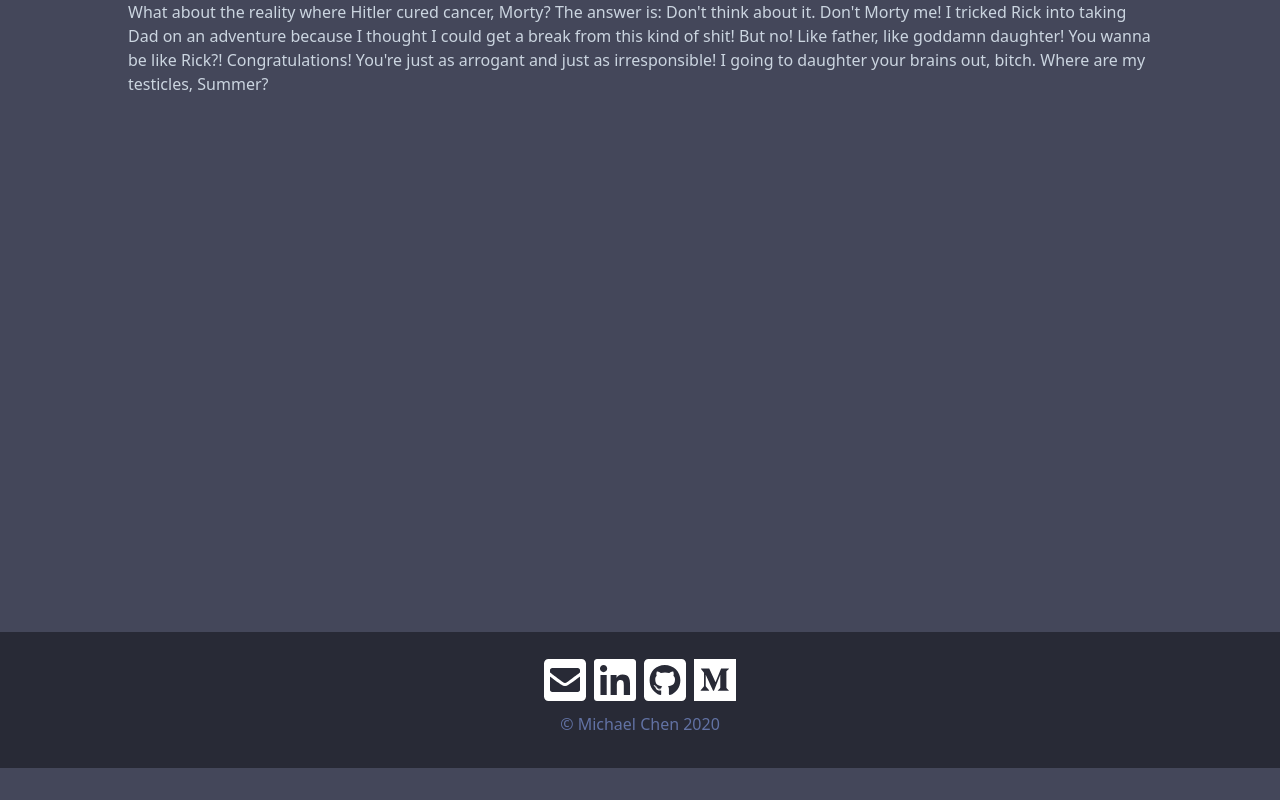
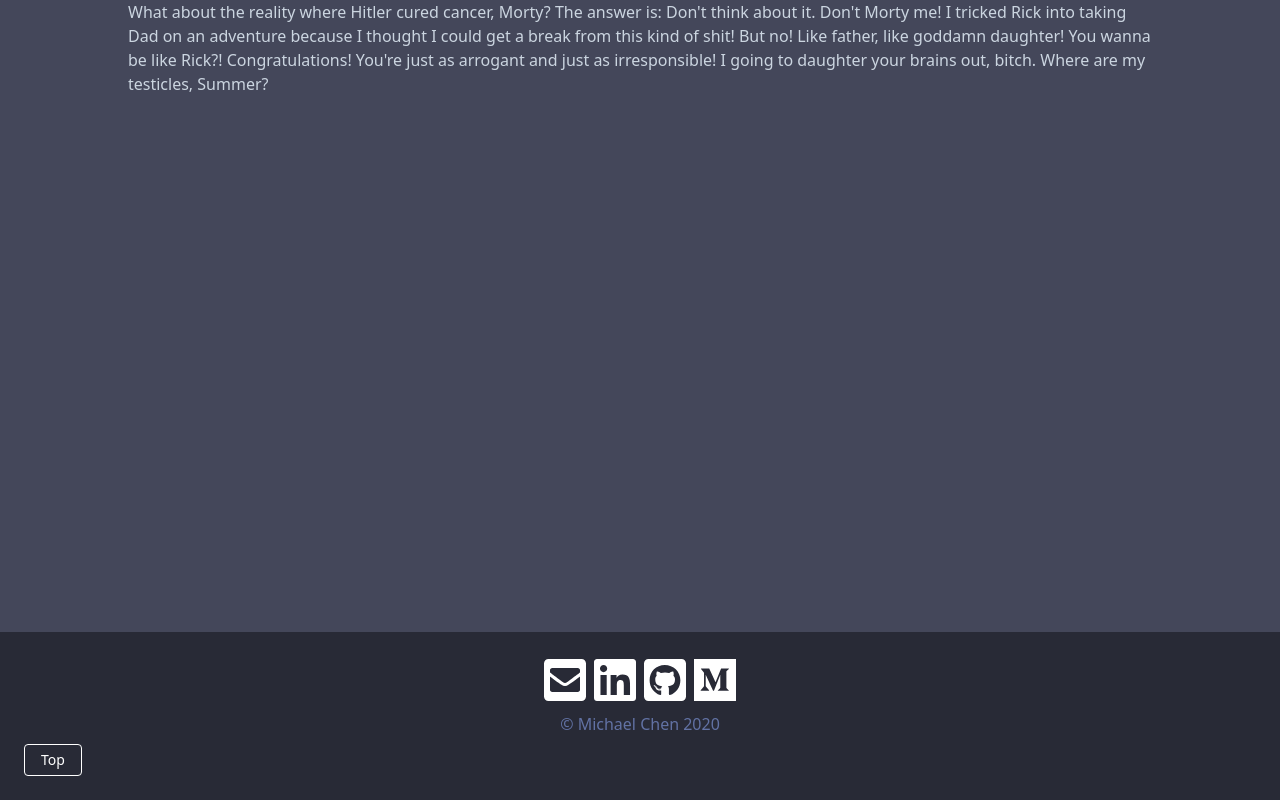
Before and after one commit to michaelcheny/portfolio-v1, a React (Create React App) app: page / in a window 1280 px wide. Shown: the part 2744-3544 px from the top of the page. Before the commit the page ends 3512 px from the top, so only its background shows below. Built offline with nearby package versions, Linux system fonts and the light colour scheme.

Commit message:
add a return to top button

```diff
--- a/src/components/Footer.js
+++ b/src/components/Footer.js
@@ -1,4 +1,5 @@
 import React from "react";
+import { animateScroll as scroll, Link } from "react-scroll";
 import { FontAwesomeIcon } from "@fortawesome/react-fontawesome";
 
 const Footer = () => {
@@ -20,6 +21,12 @@ const Footer = () => {
           </li>
         </ul>
         <p className="text-center text-dracula4 py-2">© Michael Chen 2020</p>
+        <span
+          onClick={() => scroll.scrollToTop()}
+          class="inline-block text-sm px-4 py-2 leading-none border rounded text-white border-white hover:border-transparent hover:text-dracula3 hover:bg-dracula4 mt-4 lg:mt-0"
+        >
+          Top
+        </span>
       </div>
     </section>
   );
```
